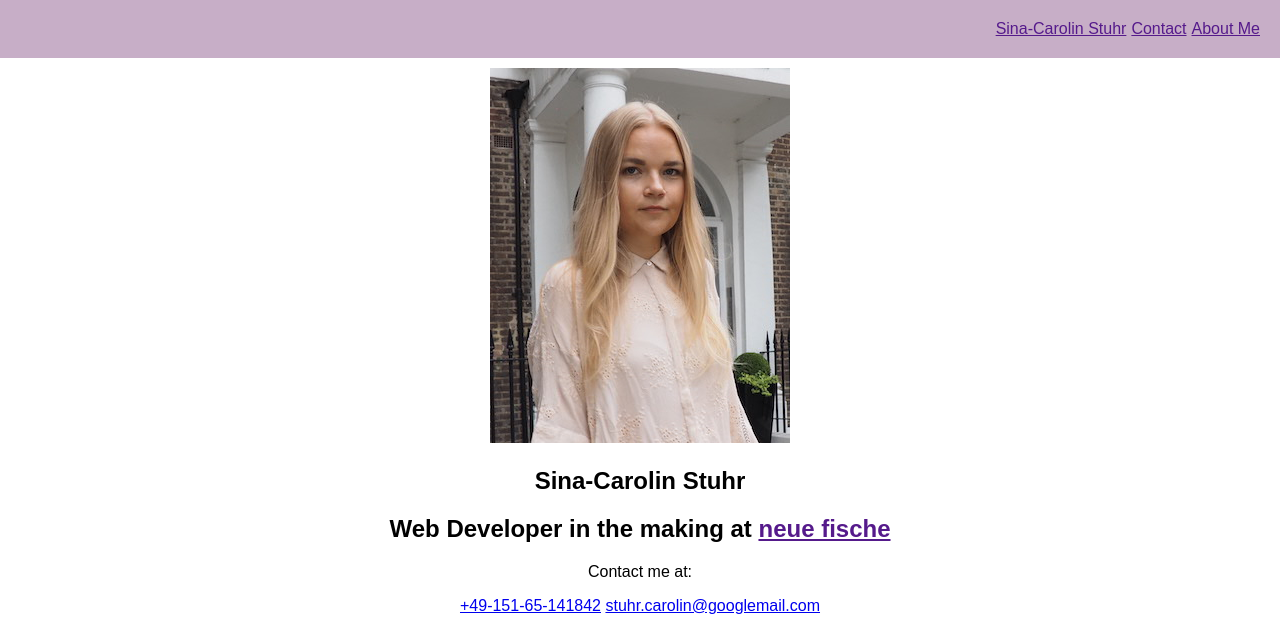
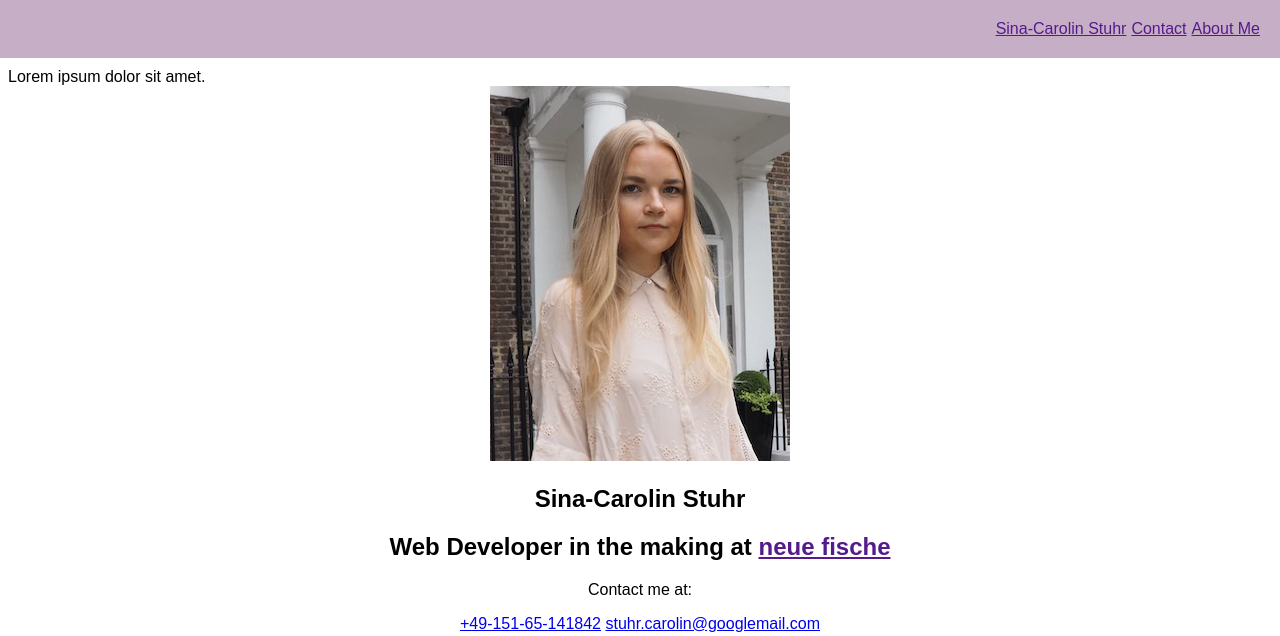
Before and after one commit to carolinstuhr/personal-website, a website: page docs/index.html in a window 1280 px wide. Shown: the top 636 px of the page. Drawn offline with Linux system fonts and the light colour scheme.

Commit message:
Adding skills class

```diff
--- a/docs/index.html
+++ b/docs/index.html
@@ -17,6 +17,8 @@
         <a href="">About Me</a>
       </nav>
     </header>
+    <section class="skills">Lorem ipsum dolor sit amet.</section>
+
     <main>
       <section class="intro">
         <img src="img/P7080062.JPG" alt="" />
--- /dev/null
+++ b/scss/components/_skills.scss
@@ -0,0 +1,3 @@
+.skills {
+  color: tomato;
+}
--- a/scss/styles.scss
+++ b/scss/styles.scss
@@ -5,6 +5,7 @@
 //components
 
 @import "components/header";
+@import "components/skills";
 @import "intro";
 @import "contact";
 @import "socials";
```
